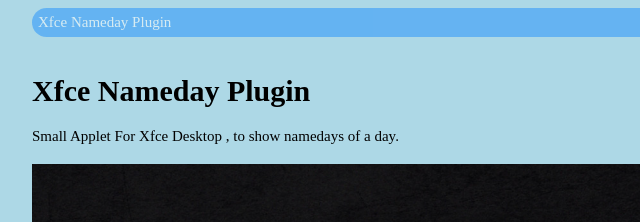
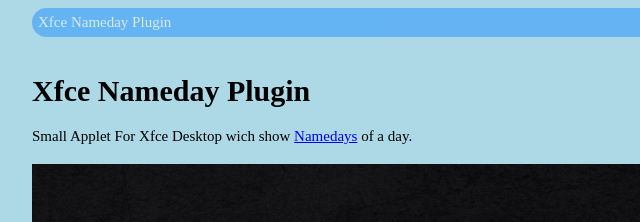
Before and after one commit to marekpistorius/xfce-nameday-plugin, a plain HTML site: page index.html in a window 1280 px wide. Shown: the top 222 px of the page, 136-776 px from the left. Drawn offline with Linux system fonts and the light colour scheme.

Commit message:
Update index.html
Signed-off-by: Marek Pistorius <me@maniu.eu>

```diff
--- a/index.html
+++ b/index.html
@@ -17,7 +17,7 @@
 <div>
 <h1>Xfce Nameday Plugin</h1>
 <article>
-	Small Applet For Xfce Desktop , to show namedays of a day.
+	Small Applet For Xfce Desktop wich show <a href="https://en.wikipedia.org/wiki/Name_day">Namedays</a> of a day.
 <h2></h2>
 <img src="images/screenshot.png">
 </article>
```
